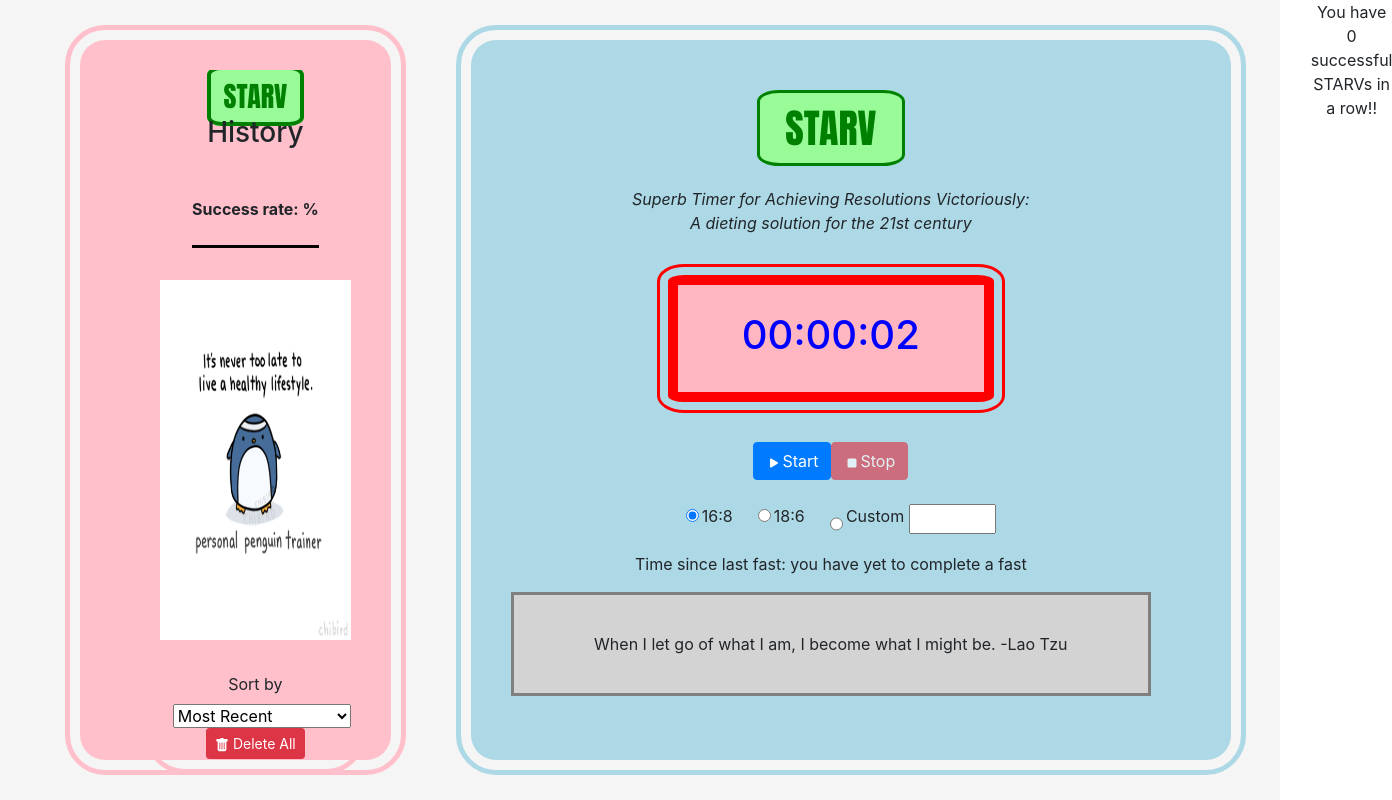
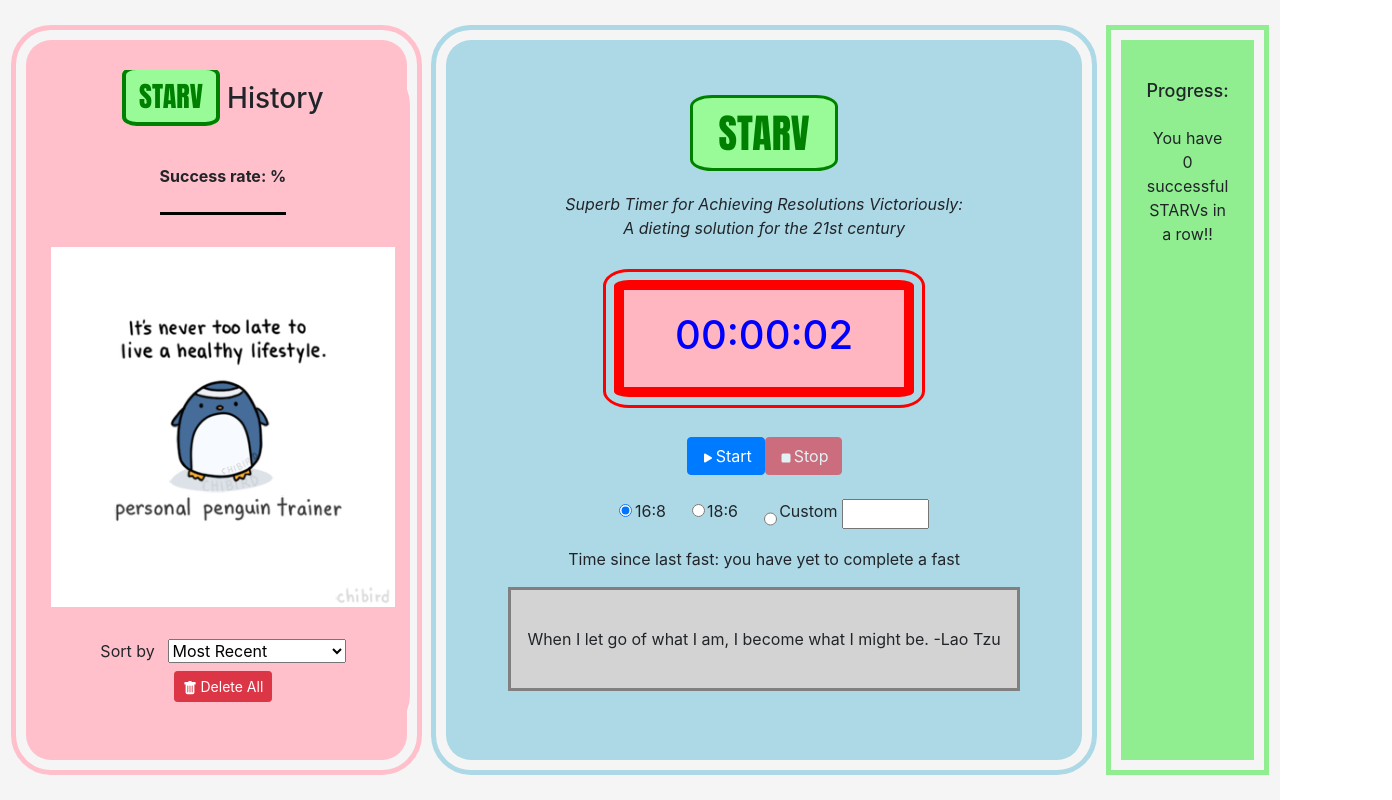
Before and after one commit to wan-li-va/STARV, a React (Create React App) app: page / in a window 1280 px wide. Shown: the whole page, 1392 px wide, since content can reach past the window. Built offline with nearby package versions, Linux system fonts and the light colour scheme.

Commit message:
formatted BadgePanel

```diff
--- a/src/components/BadgePanel.js
+++ b/src/components/BadgePanel.js
@@ -1,5 +1,6 @@
 import React, { Component } from 'react';
 import img from '../images/medal.png';
+import '../styling/BadgePanel.css'
 
 const Badge = () => { return (<div> <img src={img} alt="Gold Medal!!!!" width="100" height="100" /> </div>) }
 
@@ -12,11 +13,12 @@ export default class BadgePanel extends Component {
 
     render() {
         return (
-            <div>
-                <text>
+            <div className="BadgePanel">
+                <h3 className="Achievements">Progress:</h3>
+                <text className="badgetext">
                     You have {this.props.consecutiveFasts + (this.props.numOfBadges * 10)} successful STARVs in a row!!
                 </text>
-                {Array(this.props.numOfBadges).fill(<Badge />)}
+                    {Array(this.props.numOfBadges).fill(<Badge />)}
             </div>
         );
     }
--- a/src/styling/App.css
+++ b/src/styling/App.css
@@ -3,21 +3,21 @@
   display: flex;
   flex-direction: row;
   height: 100vh;
+  width: 100vw;
   background-color: whitesmoke;
 }
 
 .MainPanel {
   display: flex;
   flex-direction: column;
-  flex: 2;
+  flex: 5;
   justify-content: center;
   align-items: center;
-  margin-right: 5vw;
   background-color: lightblue;
   margin-top: 5vh;
   margin-bottom: 5vh;
-  margin-left: 5vh;
-  margin-right: 10vh;
+  margin-left: 2vw;
+  margin-right: 2vw;
   border-radius: 25px;
   outline: lightblue solid 5px;
   outline-offset: 10px;
@@ -26,15 +26,13 @@
 .StatsPanel {
   display: flex;
   flex-direction: column;
-  flex: 1;
+  flex: 3;
   align-items: center;
-  margin-left: 5vw;
-  margin-right: 5vw;
   background-color: pink;
   margin-top: 5vh;
   margin-bottom: 5vh;
-  margin-left: 10vh;
-  margin-right: 5vh;
+  margin-left: 2vw;
+  margin-right: 1vw;
   border-radius: 25px;
 }
 
--- /dev/null
+++ b/src/styling/BadgePanel.css
@@ -0,0 +1,23 @@
+.BadgePanel {
+    display: flex;
+    flex-direction: column;
+    flex: 1;
+    margin-right: 2vw;
+    margin-left: 1vw;
+    align-items: center;
+    margin-top: 5vh;
+    margin-bottom: 5vh;
+    background-color: lightgreen;
+    outline: lightgreen solid 5px;
+    outline-offset: 10px;
+    padding-left: 0.5vw;
+  }
+
+  .Achievements {
+    font-size: large;
+  }
+
+  .badgetext {
+    margin-top: 2vh;
+    margin-bottom: 2vh;
+  }
--- a/src/styling/MainPanel.css
+++ b/src/styling/MainPanel.css
@@ -1,5 +1,6 @@
 .MainPanel {
     display: flex;
+    flex: 5;
 }
 
 .subtitle {
@@ -28,7 +29,7 @@
 .Quotes {
     display: flex;
     height: 13vh;
-    width: 50vw;
+    width: 40vw;
     border: 3px solid grey;
     align-items: center;
     justify-content: center;
--- a/src/styling/StatsPanel.css
+++ b/src/styling/StatsPanel.css
@@ -2,6 +2,7 @@
     display: flex;
     outline: pink solid 5px;
     outline-offset: 10px;
+    flex: 3;
 }
 
 .history {
```
